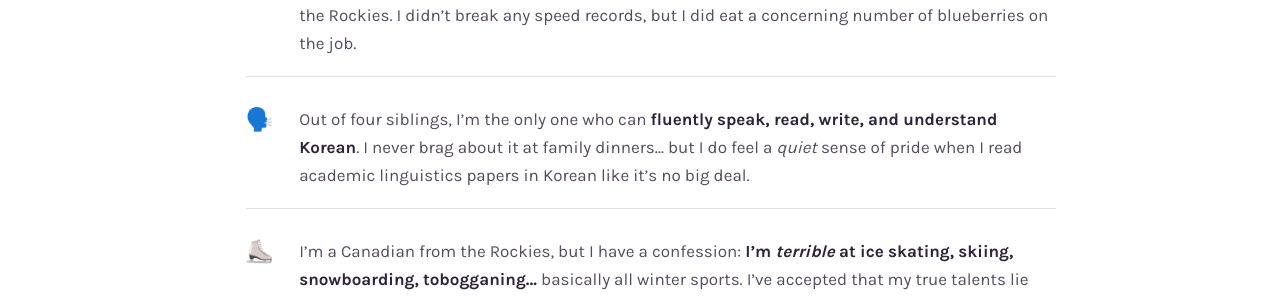
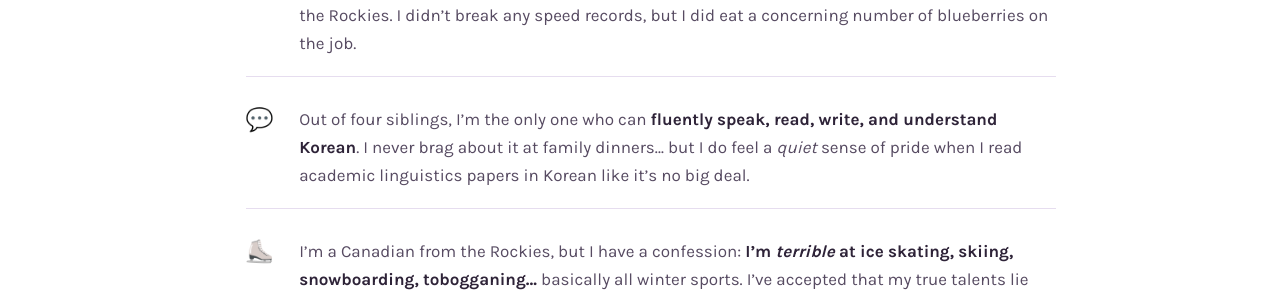
Before and after one commit to sylviacho247/sylviacho247.github.io, a Jekyll site: the page funfacts.html, which Jekyll copies as it is, in a window 1280 px wide and 900 px high, scrolled down 868 px. Shown: the part 154-451 px from the top of the window. Built offline with Jekyll 4.4.1, drawn with Linux system fonts in a browser that asks for light colours.

Commit message:
Update funfacts.html

```diff
--- a/funfacts.html
+++ b/funfacts.html
@@ -70,7 +70,7 @@
                 <span>Later on, most of my upbringing took place in BC’s Fraser Valley — aka the berry capital of Canada — where I spent my summers aspiring to become <b>the fastest, most efficient berry picker</b> west of the Rockies. I didn’t break any speed records, but I did eat a concerning number of blueberries on the job.</span>
           </li>
           <li>
-          <span class="emoji" aria-hidden="true">🗣️</span>
+          <span class="emoji" aria-hidden="true">💬</span>
                 <span>Out of four siblings, I’m the only one who can <b>fluently speak, read, write, and understand Korean</b>. I never brag about it at family dinners… but I do feel a <em>quiet</em> sense of pride when I read academic linguistics papers in Korean like it’s no big deal.</span>
           </li>
           <li>
```
